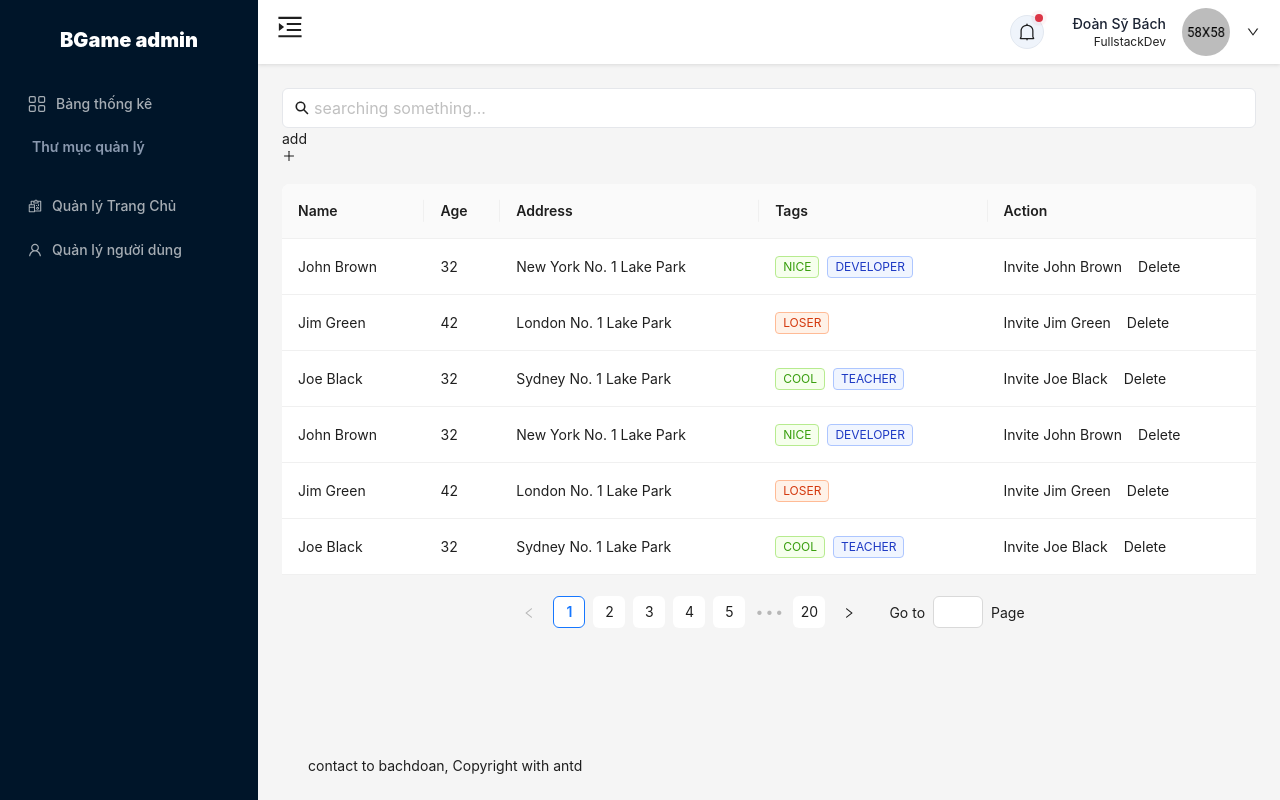
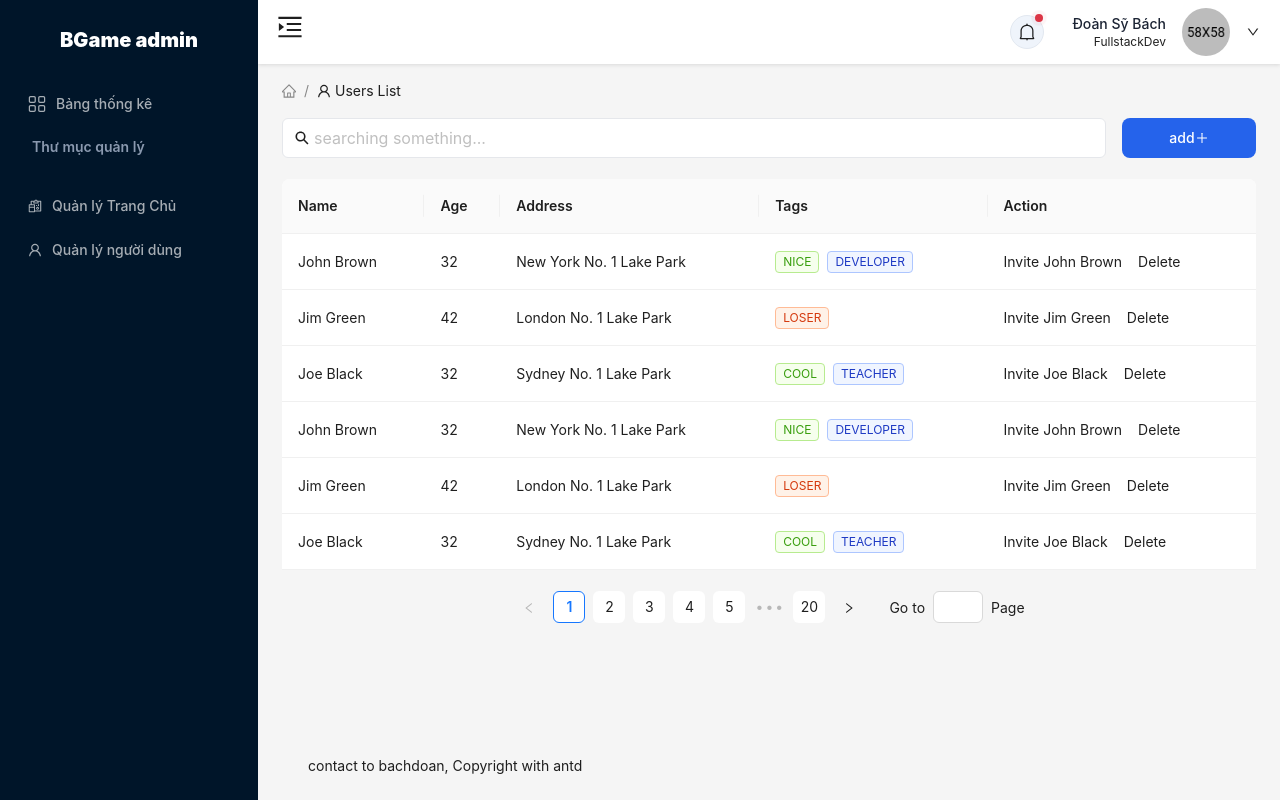
Before and after one commit to motngaynanglen/bgame-fe, a Next.js app: page /admin/users in a window 1280 px wide. Built offline with nearby package versions, Linux system fonts and the light colour scheme; a web font is replaced by a local one.

Commit message:
add breadcrumb

```diff
--- a/src/app/admin/users/create/page.tsx
+++ b/src/app/admin/users/create/page.tsx
@@ -1,6 +1,36 @@
+import { HomeOutlined, UserOutlined } from "@ant-design/icons";
+import { Breadcrumb } from "antd";
+import { BreadcrumbItemType } from "antd/es/breadcrumb/Breadcrumb";
+
+const url = {
+    home: "/admin",
+    list: "/admin/users",
+    create: "/admin/users/create",
+}
+const breadcrumb: BreadcrumbItemType[] =
+    [
+        {
+            href: url.home,
+            title: <HomeOutlined />,
+        },
+        {
+            href: url.list,
+            title: (
+                <>
+                    <UserOutlined />
+                    <span>Users List</span>
+                </>
+            ),
+        },
+        {
+            title: "Create user"
+        },
+
+    ];
 export default function AdminCreateUser() {
     return (
         <>
+            <Breadcrumb items={breadcrumb} className="pb-4" />
         </>
     )
 }
--- a/src/app/admin/users/page.tsx
+++ b/src/app/admin/users/page.tsx
@@ -4,9 +4,12 @@ import { CreateButton } from "@/src/components/admin/Button";
 import { InvoicesTableSkeleton, TableSkeleton } from "@/src/components/admin/layout/skeletons";
 import AntdCustomPagination from "@/src/components/admin/table/pagination";
 import SearchBar from "@/src/components/admin/table/search";
-import { Pagination, Space, Table, Tag } from "antd";
+import { HomeOutlined, UserOutlined } from "@ant-design/icons";
+import { Breadcrumb, Col, Pagination, Row, Space, Table, Tag } from "antd";
 import type { TableProps } from "antd"
+import { BreadcrumbItemType } from "antd/es/breadcrumb/Breadcrumb";
 import { Suspense, useEffect, useState } from "react";
+
 interface DataType {
     key: string;
     name: string;
@@ -110,14 +113,30 @@ const data: DataType[] = [
 
 ];
 
-const Header = () => {
-    return (
-        <>
+const role: string = "admin";
+const baseUrl: string = "/" + role + "/" + "users";
+const createUrl: string = baseUrl + "/" + "create";
 
-            header
-        </>
-    )
-}
+const breadcrumb: BreadcrumbItemType[] =
+    [
+        {
+            href: '/admin',
+            title: <HomeOutlined />,
+        },
+        {
+            // href: baseUrl,
+            title: (
+                <>
+                    <UserOutlined />
+                    <span>Users List</span>
+                </>
+            ),
+        },
+
+    ];
+
+
+
 export default function AdminTableUser() {
     const [useData, setData] = useState<DataType[] | undefined>(undefined);
 
@@ -136,10 +155,17 @@ export default function AdminTableUser() {
     }, []);
     return (
         <>
-            <Suspense>
-                <SearchBar placeholder={"searching something..."} />
-            </Suspense>
-            <CreateButton link="#" title="add"/>
+            <Breadcrumb items={breadcrumb} className="pb-4" />
+            <Row gutter={[16, 16]}>
+                <Col flex={"auto"}>
+                    <Suspense>
+                        <SearchBar placeholder={"searching something..."} />
+                    </Suspense>
+                </Col>
+                <Col flex={"150px"}>
+                    <CreateButton link={createUrl} title="add" />
+                </Col>
+            </Row>
             <br />
             {useData === undefined ? (
                 <TableSkeleton />
--- a/src/components/admin/Button.tsx
+++ b/src/components/admin/Button.tsx
@@ -6,19 +6,12 @@ import { AiOutlinePlus } from 'react-icons/ai';
 export function CreateButton({ link, title = '' }: { link: string; title: string }) {
     return (
         <>
-            <Link href={link ? link : "#"}>
+            <Link className='flex h-10 justify-center items-center rounded-lg px-4 text-sm font-medium text-white bg-blue-600 transition-colors hover:bg-blue-500 focus:outline-none focus:ring-2 focus:ring-offset-2 focus:ring-blue-600' href={link ? link : "#"}>
                 {/* <Button type="dashed"> */}
                     <span className="md:block flex items-center">{title}</span>{' '}
                     <AiOutlinePlus />
                 {/* </Button> */}
             </Link>
-            {/* <Link
-            href={link ? link : "#"}
-            className="btn btn-primary d-flex h-10 items-center rounded-lg px-4 text-sm font-medium text-white transition-colors hover:bg-blue-500 focus:outline-none focus-ring-2 focus-ring-offset-2 focus-ring-blue-600"
-        >
-            <span className="hidden md:block d-flex align-items-center">{title}</span>{' '}
-            <Plus className="h-5 md:ml-4" />
-        </Link> */}
         </>
 
     );
--- a/src/components/admin/Layout.tsx
+++ b/src/components/admin/Layout.tsx
@@ -1,6 +1,6 @@
 'use client'
 // import node module libraries
-import { Suspense, useState } from 'react';
+import { useState } from 'react';
 
 import NavbarVertical from './layout/NavbarVertical';
 import NavbarTop from './layout/NavbarTop';
@@ -10,7 +10,6 @@ import { Layout } from 'antd';
 import { Content, Footer, Header } from 'antd/es/layout/layout';
 // import { useMediaQuery } from 'react-responsive';
 import Sider from 'antd/es/layout/Sider';
-import AdminLoading from '@/src/app/admin/loading';
 
 export default function DashboardLayout({ children, menu }: { children: React.ReactNode, menu: DashboardRouter }) {
 	const [showMenu, setShowMenu] = useState(true);
@@ -23,15 +22,13 @@ export default function DashboardLayout({ children, menu }: { children: React.Re
 			{/* <!-- ===== Page Wrapper Start ===== --> */}
 			<Layout className='min-h-screen'>
 				{/* <!-- ===== Sidebar Start ===== --> */}
-				<Suspense fallback={<AdminLoading />}>
-					<Sider collapsedWidth={0} collapsible collapsed={!showMenu} width={"16.125rem"} trigger={null}>
+				<Sider collapsedWidth={0} collapsible collapsed={!showMenu} width={"16.125rem"} trigger={null}>
 
-						<NavbarVertical sidebarOpen={showMenu}
-							setSidebarOpen={(value: boolean) => setShowMenu(value)}
-							menu={menu} />
+					<NavbarVertical sidebarOpen={showMenu}
+						setSidebarOpen={(value: boolean) => setShowMenu(value)}
+						menu={menu} />
 
-					</Sider>
-				</Suspense>
+				</Sider>
 				{/* <!-- ===== Sidebar End ===== --> */}
 				<Layout>
 					<Header className='p-0 bg-white'>
@@ -43,7 +40,7 @@ export default function DashboardLayout({ children, menu }: { children: React.Re
 					<Content>
 						{/* <!-- ===== Main Content Start ===== --> */}
 
-						<div className="mx-auto max-w-screen-2xl p-4 md:p-6 2xl:p-10">
+						<div className="mx-auto max-w-screen-2xl px-4 py-4 md:px-6 2xl:px-10 ">
 							{children}
 						</div>
 
```
